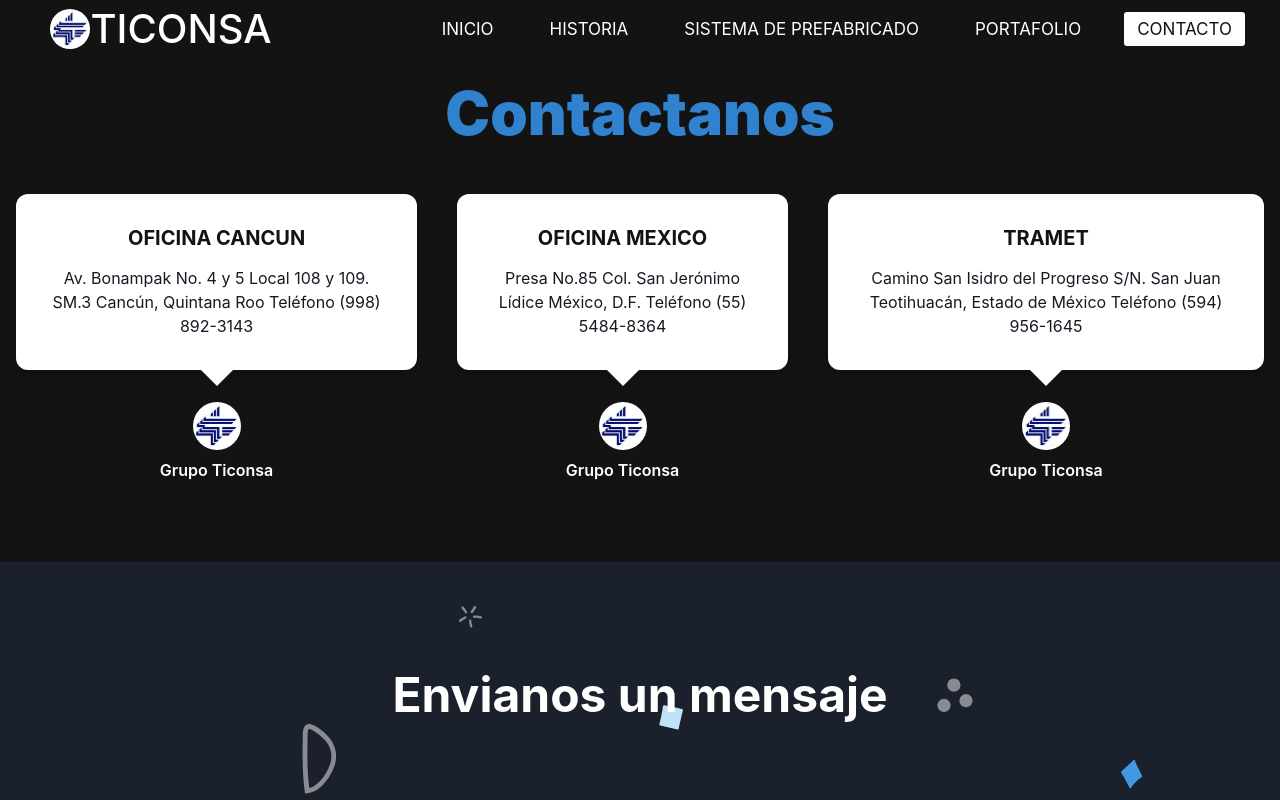
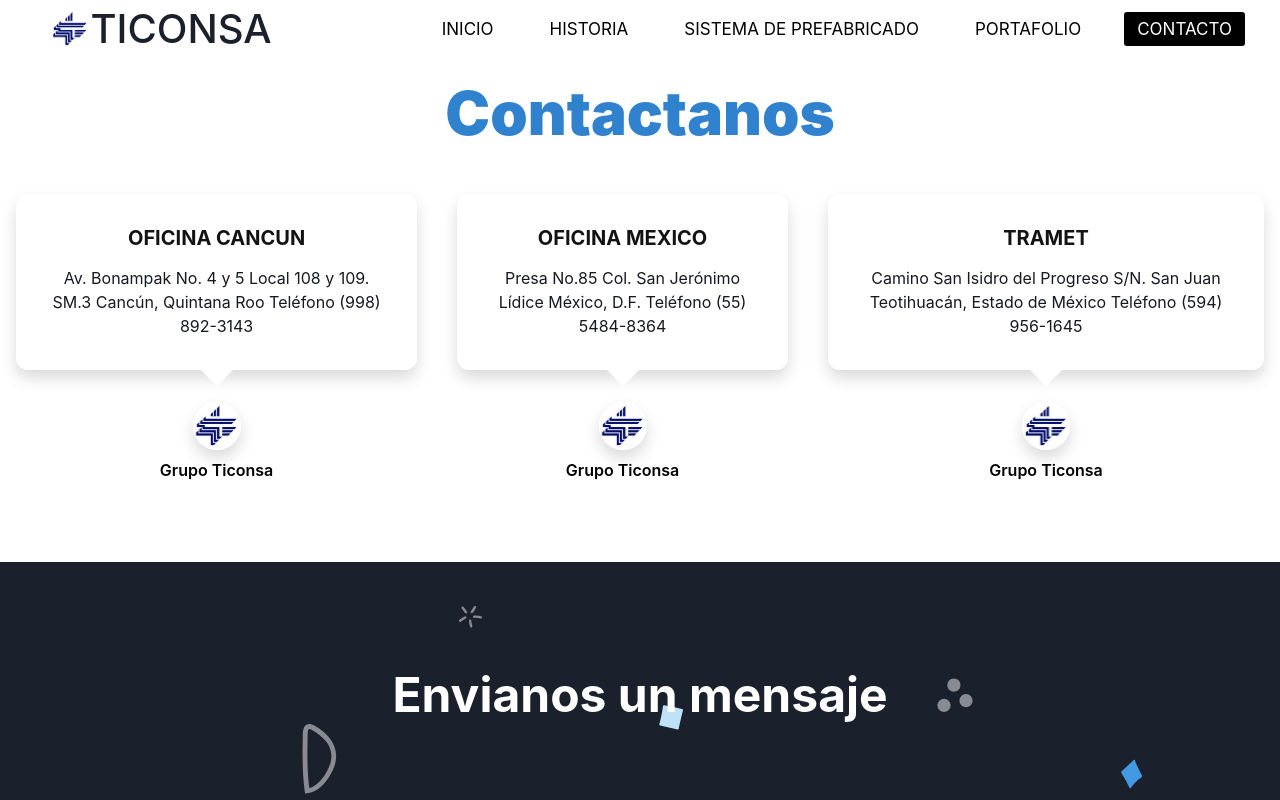
Before and after one commit to ucm23/grupo-ticonsa, a React (Vite) app: page /contacto in a window 1280 px wide. Shown: the top 800 px of the page. Built offline with nearby package versions, Linux system fonts and the light colour scheme.

Commit message:
theme ligth

```diff
--- a/src/components/Blog.jsx
+++ b/src/components/Blog.jsx
@@ -95,7 +95,7 @@
                     as="p"
                     marginTop="2"
                     color={
-                        useColorModeValue('gray.100', 'gray.200')
+                        useColorModeValue('gray.900', 'gray.800')
                     }
                     fontSize="xl"
                 >
--- a/src/components/CardPorfolio.jsx
+++ b/src/components/CardPorfolio.jsx
@@ -20,7 +20,7 @@
 
 
 const CardPorfolio = ({img,year,name}) =>
-    <Card className="m-4" style={{width: "22rem"}}>
+    <Card className="m-4 shadow" style={{width: "22rem"}}>
         <Badge.Ribbon
             text={
                 <h5 className="mb-0 py-1 d-flex align-items-center" >
--- a/src/components/Locations.jsx
+++ b/src/components/Locations.jsx
@@ -18,7 +18,7 @@
 const TestimonialContent = ({children}) =>
     <Stack
         bg={useColorModeValue('white', 'gray.800')}
-        boxShadow={'lg'}
+        className='shadow'
         p={8}
         rounded={'xl'}
         align={'center'}
@@ -62,9 +62,9 @@
   src,
   name,
 }) =>
-    <Flex align={'center'} mt={8} direction={'column'} bg={"#131313"} >
-        <Avatar src={src} mb={2} />
-        <Stack spacing={-1} align={'center'}>
+    <Flex align={'center'} mt={8} direction={'column'} bg={"#fff"} >
+        <Avatar src={src} mb={2} className='shadow' />
+        <Stack spacing={-1} align={'center'} >
             <Text fontSize={'md'} fontWeight={600}>{name}</Text>
         </Stack>
     </Flex>
@@ -72,7 +72,7 @@
 
 export default function Locations() {
   return (
-    <Box bg={"#131313"}>
+    <Box bg={"#fff"}>
       <Container maxW={'7xl'} pb={16} as={Stack} spacing={12}>
         <Stack spacing={0} align={'center'}>
             <Heading
--- a/src/components/Message.jsx
+++ b/src/components/Message.jsx
@@ -40,7 +40,7 @@
                         key={mess.id}
                         fontSize={{ base: 'xl', md: '2xl' }}
                         textAlign='center'
-                        style={ mess?.img ? styles : null  }
+                        style={ mess?.img ? styles : { color: "#000" }  }
                         width={'100%'}
                         p={mobile?'1.3rem':'2.5rem'}
                         mb={0}
--- a/src/components/NavBar.jsx
+++ b/src/components/NavBar.jsx
@@ -11,7 +11,6 @@
         {id:1, href: "/", content: "Inicio"},
         {id:2, href: "/historia", content: "Historia"},
         {id:3, href: "/prefabricado", content: "Sistema de prefabricado"},
-        /* {id:4, href: "/productos", content: "Productos"}, */
         {id:5, href: "/portafolio", content: "Portafolio"},
         {id:6, href: "/contacto", content: "Contacto"},
     ]
@@ -33,7 +32,7 @@
                 </label>
                 <a href="#" className="enlace d-flex justify-content-center align-items-center">
                     <img src="/logo.jfif" className="logo rounded-circle" alt="logo ticonsa" />
-                    <h1 className="m-0 text-white">TICONSA</h1>
+                    <h1 className="m-0">TICONSA</h1>
                 </a>
                 <ul>
                     {
--- a/src/pages/Systems.jsx
+++ b/src/pages/Systems.jsx
@@ -18,7 +18,7 @@
                             <img src="/systems/8.jpeg" className="px-3"  />
                         </div>
                         <div className="col-md-8 p-4" style={{ backgroundColor: "#023896" }} >
-                            <div className="" >
+                            <div className="text-white" >
                                 A diferencia de los sistemas convencionales, en el Sistema de Prefabricado los elementos estructurales se fabrican previamente en plantas de producción. Después de un riguroso control de calidad en el proceso de fabricación,  las piezas se transportan para colocarlas en el lugar de la obra, abatiendo en forma considerable el tiempo de construcción.
 
                                 Una característica de este sistema es que pueden salvar grandes claros con elementos ligeros. Esto se logra mediante la técnica del Presfuerzo, que consiste en aplicar una fuerza de tensión al acero de presfuerzo (cables o torones) antes de iniciar el colado, logrando incrementar la resistencia y mejorar el comportamiento estructural de los elementos.
--- a/src/styles/styles.css
+++ b/src/styles/styles.css
@@ -1,4 +1,9 @@
 @import url('https://fonts.googleapis.com/css2?family=Roboto:wght@500&display=swap');
+
+:root{
+  --light-theme: #ffffff;
+  --dark-theme : #000000;
+}
 
 * {
   padding: 0;
@@ -14,11 +19,11 @@
 }
 
 body{
-    background-color: #131313 !important;
+    background-color: var(--light-theme) !important;
 }
 
 ._main{
-  color: #fff;
+  color: var(--dark-theme);
 }
 
 .card__img, .img_projects{
@@ -36,7 +41,7 @@
 
 
 nav{
-  background: #131313;
+  background: var(--light-theme);
   height: 60px;
   width: 100%;
 }
@@ -57,20 +62,20 @@
   margin: 0 2px;
 }
 nav ul li a{
-  color: #fff;
+  color: var(--dark-theme);
   font-size: 17px;
   padding: 7px 13px;
   border-radius: 3px;
   text-transform: uppercase;
 }
 li a.active, li a:hover{
-  background: #ffffff;
-  color: #131313;
+  background: var(--dark-theme);
+  color: var(--light-theme);
   transition: .5s;
 }
 .checkbtn{
   font-size: 30px;
-  color: #fff;
+  color: var(--dark-theme);
   float: right;
   line-height: 60px;
   margin-right: 40px;
@@ -142,7 +147,7 @@
       position: fixed;
       width: 100%;
       height: 100vh;
-      background: #131313;
+      background: var(--light-theme);
       top: 57px;
       left: -100%;
       text-align: center;
@@ -166,520 +171,3 @@
       left:0;
   }
 }
-
-/* .section__container {
-  max-width: var(--max-width);
-  margin: auto;
-  padding: 5rem 1rem;
-}
-
-.section__header {
-  display: flex;
-  align-items: center;
-  justify-content: space-between;
-  gap: 2rem;
-  flex-wrap: wrap;
-  margin-bottom: 4rem;
-}
-
-.section__title {
-  font-size: 2rem;
-  font-weight: 600;
-  color: var(--text-dark);
-  margin-bottom: 1rem;
-}
-
-.section__subtitle {
-  font-size: 1rem;
-  color: var(--text-dark);
-  max-width: calc(var(--max-width) / 2);
-}
-
-.btn {
-  padding: 0.5rem 1.5rem;
-  outline: none;
-  border: none;
-  font-size: 1rem;
-  color: var(--extra-light);
-  background-color: var(--primary-color);
-  border-radius: 0.7rem;
-  cursor: pointer;
-  transition: 0.3s;
-  font-family: "Poppins", sans-serif;
-}
-
-.btn:hover {
-  background-color: var(--primary-color-dark);
-}
-
-a {
-  text-decoration: none;
-}
-
-img {
-  width: 100%;
-  display: block;
-}
-
-body {
-  font-family: "Poppins", sans-serif;
-}
-
-nav {
-  padding: 1rem;
-  position: absolute;
-  top: 0;
-  left: 50%;
-  transform: translateX(-50%);
-  width: 100%;
-  max-width: var(--max-width);
-  display: flex;
-  align-items: center;
-  justify-content: space-between;
-}
-
-.nav__logo {
-  font-size: 1.2rem;
-  font-weight: 600;
-  color: var(--text-dark);
-  cursor: pointer;
-}
-
-.nav__logo span {
-  color: var(--primary-color);
-}
-
-.nav__links {
-  list-style: none;
-  display: flex;
-  align-items: center;
-}
-
-.link a {
-  padding: 0 0.5rem;
-  color: var(--text-dark);
-  transition: 0.3s;
-}
-
-.link a:hover {
-  color: var(--primary-color);
-}
-
-header {
-  background-color: var(--secondary-color);
-}
-
-.header__container {
-  min-height: 100vh;
-  display: grid;
-  grid-template-columns: repeat(2, 1fr);
-  gap: 2rem;
-}
-
-.header__image {
-  position: relative;
-}
-
-.header__image img {
-  position: absolute;
-  top: 50%;
-  left: 50%;
-  border: 0.5rem solid var(--extra-light);
-  border-radius: 1rem;
-  box-shadow: 5px 5px 30px rgba(0, 0, 0, 0.1);
-}
-
-.header__image img:nth-child(1) {
-  max-width: 310px;
-  transform: translate(-75%, -50%);
-}
-
-.header__image img:nth-child(2) {
-  max-width: 310px;
-  transform: translate(0%, -25%);
-}
-
-.header__content {
-  display: flex;
-  align-items: center;
-  justify-content: center;
-}
-
-.header__content > div {
-  max-width: 400px;
-  display: grid;
-  gap: 1rem;
-}
-
-.header__content .sub__header {
-  font-size: 1rem;
-  font-weight: 600;
-  color: var(--primary-color);
-}
-
-.header__content h1 {
-  font-size: 3rem;
-  line-height: 4rem;
-  font-weight: 800;
-  color: var(--text-dark);
-}
-
-.header__content .action__btns {
-  display: flex;
-  align-items: center;
-  gap: 2rem;
-  margin-top: 1rem;
-}
-
-.story {
-  display: flex;
-  align-items: center;
-  gap: 2rem;
-  cursor: pointer;
-}
-
-.video__image {
-  position: relative;
-}
-
-.video__image img {
-  width: 60px;
-  height: 60px;
-  border-radius: 100%;
-  box-shadow: 5px 5px 30px rgba(0, 0, 0, 0.1);
-}
-
-.video__image span {
-  position: absolute;
-  top: 50%;
-  left: 100%;
-  transform: translate(-50%, -50%);
-}
-
-.video__image span i {
-  padding: 0.5rem;
-  font-size: 1rem;
-  color: red;
-  background-color: var(--extra-light);
-  border-radius: 100%;
-  box-shadow: 5px 5px 30px rgba(0, 0, 0, 0.1);
-}
-
-.story > span {
-  font-size: 1rem;
-  font-weight: 600;
-  color: var(--text-dark);
-}
-
-.destination__nav {
-  display: flex;
-  gap: 1rem;
-}
-
-.destination__nav span {
-  width: 30px;
-  height: 30px;
-  display: grid;
-  place-content: center;
-  color: var(--primary-color);
-  border: 1px solid var(--primary-color);
-  border-radius: 100%;
-  font-size: 1.5rem;
-  cursor: pointer;
-  transition: 0.3s;
-}
-
-.destination__nav span:hover {
-  color: var(--extra-light);
-  background-color: var(--primary-color);
-}
-
-.destination__grid {
-  display: grid;
-  grid-template-columns: repeat(4, 1fr);
-  gap: 2rem;
-}
-
-.destination__card {
-  overflow: hidden;
-  position: relative;
-  isolation: isolate;
-  cursor: pointer;
-}
-
-.destination__card img {
-  border-radius: 1rem;
-}
-
-.destination__details {
-  position: absolute;
-  width: calc(100% - 2rem);
-  padding: 1rem;
-  bottom: -6rem;
-  left: 50%;
-  transform: translateX(-50%);
-  text-align: center;
-  color: var(--extra-light);
-  background-color: rgba(255, 255, 255, 0.1);
-  backdrop-filter: blur(4px);
-  border-radius: 10px;
-  z-index: 1;
-  transition: 0.3s;
-}
-
-.destination__card:hover .destination__details {
-  bottom: 1rem;
-}
-
-.destination__title {
-  font-size: 0.9rem;
-  margin-bottom: 0.5rem;
-}
-
-.destination__subtitle {
-  font-size: 1rem;
-  font-weight: 600;
-}
-
-.trip {
-  background-color: var(--secondary-color);
-}
-
-.trip__container :is(.section__title, .section__subtitle, .view__all) {
-  text-align: center;
-  margin-right: auto;
-  margin-left: auto;
-}
-
-.trip__grid {
-  display: grid;
-  grid-template-columns: repeat(3, 1fr);
-  gap: 2rem;
-  margin: 4rem 0;
-}
-
-.trip__card {
-  border-radius: 1rem;
-  overflow: hidden;
-  box-shadow: 5px 5px 30px rgba(0, 0, 0, 0.1);
-}
-
-.trip__details {
-  padding: 1rem;
-  display: grid;
-  gap: 0.5rem;
-  font-size: 1rem;
-  font-weight: 600;
-  color: var(--text-dark);
-  background-color: var(--extra-light);
-  cursor: pointer;
-}
-
-.rating {
-  color: goldenrod;
-}
-
-.booking__price {
-  display: flex;
-  align-items: center;
-  justify-content: space-between;
-}
-
-.price span {
-  font-weight: 400;
-  font-size: 0.9rem;
-  color: var(--text-light);
-}
-
-.book__now {
-  padding: 0.5rem 1.5rem;
-  color: var(--primary-color);
-  outline: none;
-  border: 1px solid var(--primary-color);
-  border-radius: 5rem;
-  background-color: transparent;
-  cursor: pointer;
-  transition: 0.3s;
-}
-
-.book__now:hover {
-  color: var(--extra-light);
-  background-color: var(--primary-color);
-}
-
-.gallary__container {
-  display: grid;
-  grid-template-columns: repeat(2, 1fr);
-  gap: 2rem;
-}
-
-.image__gallary {
-  display: grid;
-  grid-template-columns: repeat(2, 1fr);
-  gap: 1rem;
-}
-
-.gallary__col {
-  display: grid;
-  place-content: center;
-  gap: 1rem;
-}
-
-.gallary__col img {
-  border-radius: 1rem;
-  box-shadow: 5px 5px 20px rgba(0, 0, 0, 0.2);
-}
-
-.gallary__content {
-  display: flex;
-  align-items: center;
-  justify-content: center;
-  flex-direction: column;
-}
-
-.gallary__content > div {
-  max-width: 400px;
-}
-
-.gallary__content .section__subtitle {
-  margin-bottom: 2rem;
-}
-
-.subscribe {
-  background-color: var(--secondary-color);
-}
-
-.subscribe__container {
-  display: grid;
-  grid-template-columns: repeat(2, 1fr);
-  gap: 2rem;
-}
-
-.subscribe__form {
-  display: flex;
-  align-items: center;
-  justify-content: center;
-}
-
-.subscribe__form form {
-  width: 100%;
-  max-width: 400px;
-  display: flex;
-  background-color: var(--extra-light);
-  box-shadow: 5px 5px 30px rgba(0, 0, 0, 0.1);
-  border-radius: 5rem;
-}
-
-.subscribe__form input {
-  width: 100%;
-  padding: 1rem;
-  outline: none;
-  border: none;
-  border-radius: 5rem;
-  font-size: 1rem;
-}
-
-.footer {
-  background-color: var(--text-dark);
-}
-
-.footer__container {
-  display: grid;
-  grid-template-columns: repeat(3, 1fr);
-  gap: 5rem;
-  color: var(--secondary-color);
-}
-
-.footer__col h3 {
-  font-size: 1.5rem;
-  font-weight: 600;
-  margin-bottom: 2rem;
-}
-
-.footer__col h3 span {
-  color: var(--primary-color);
-}
-
-.footer__col p {
-  font-size: 0.8rem;
-  margin-bottom: 1rem;
-  cursor: pointer;
-  transition: 0.3s;
-}
-
-.footer__col p:hover {
-  color: var(--primary-color);
-}
-
-.footer__col p span {
-  font-weight: 600;
-}
-
-.footer__col h4 {
-  font-size: 1rem;
-  font-weight: 600;
-  margin-bottom: 2rem;
-}
-
-.footer__bar {
-  max-width: var(--max-width);
-  margin: auto;
-  padding: 0.5rem;
-  text-align: center;
-  font-size: 0.8rem;
-  color: var(--secondary-color);
-  border-top: 1px solid var(--text-light);
-}
-
-@media (width < 1200px) {
-  .header__image img:nth-child(1) {
-    max-width: 300px;
-  }
-
-  .header__image img:nth-child(2) {
-    max-width: 200px;
-  }
-}
-
-@media (width < 900px) {
-  .nav__links {
-    display: none;
-  }
-
-  .header__container {
-    grid-template-columns: repeat(1, 1fr);
-  }
-  .header__image {
-    min-height: 500px;
-  }
-
-  .destination__grid {
-    gap: 1rem;
-  }
-
-  .trip__grid {
-    grid-template-columns: repeat(2, 1fr);
-  }
-}
-
-@media (width < 600px) {
-  .destination__grid {
-    grid-template-columns: repeat(2, 1fr);
-  }
-
-  .trip__grid {
-    grid-template-columns: repeat(1, 1fr);
-  }
-
-  .gallary__container {
-    grid-template-columns: repeat(1, 1fr);
-  }
-
-  .subscribe__container {
-    grid-template-columns: repeat(1, 1fr);
-  }
-
-  .footer__container {
-    grid-template-columns: repeat(2, 1fr);
-  }
-} */
```
